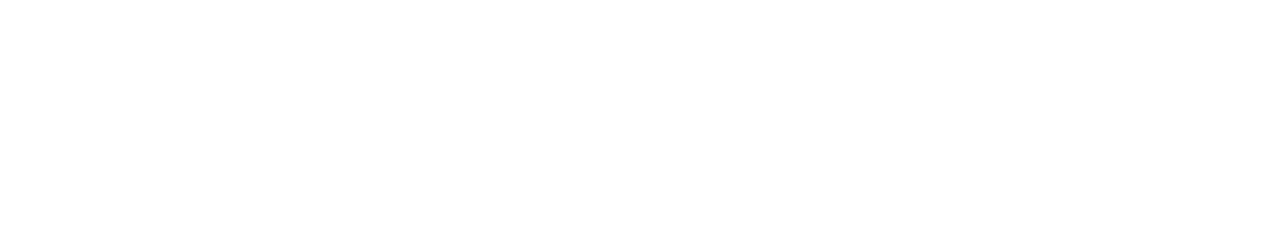
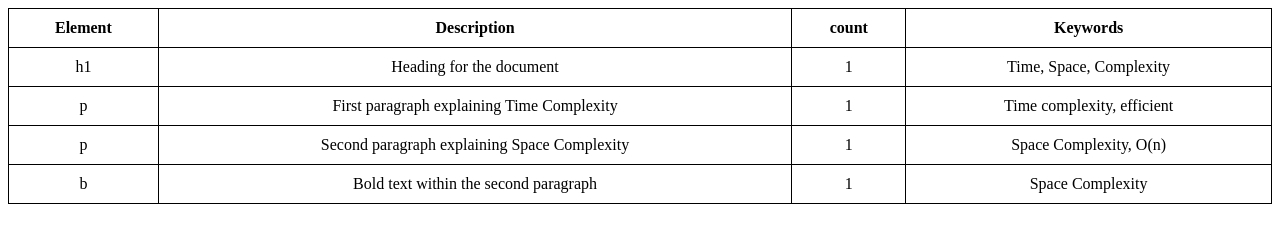
Before and after one commit to acciojob/time-and-space-complexity-himanshu946, a website: page main.html in a window 1280 px wide. Drawn offline with Linux system fonts and the light colour scheme.

Commit message:
created a submission

```diff
--- a/main.html
+++ b/main.html
@@ -8,6 +8,44 @@
 
 <body>
 	<!-- the entire body must be written by student -->
+	<table>
+		<thead>
+		  <tr>
+	<th>Element</th>
+	<th>Description</th>
+	<th>count</th>
+	<th>Keywords</th>
+		</thead>
+		</tr>
+		<tbody>
+			<tr>
+		<td>h1</td>
+		<td>Heading for the document</td>
+		<td>1</td>
+		<td>Time, Space, Complexity</td>
+			</tr>
+		<tr>
+		<td>p</td>
+		<td>First paragraph explaining Time Complexity</td>
+		<td>1</td>
+		<td>Time complexity, efficient</td>
+			</tr>
+		<tr>
+		<td>p</td>
+		<td>Second paragraph explaining Space Complexity</td>
+		<td>1</td>
+		<td>Space Complexity, O(n)</td>
+			</tr>
+
+		<tr>
+		<td>b</td>
+		<td>Bold text within the second paragraph</td>
+		<td>1</td>
+		<td>Space Complexity</td>
+			</tr>
+
+		</tbody>
+	</table>
     <script type="text/javascript" src="./script.js">
 </script>
 
--- a/styles.css
+++ b/styles.css
@@ -1 +1,12 @@
 /*  your css code here. If applicable */
+table{
+            width: 100%;
+            text-align: center;
+        }
+        table,th,td{
+            border: 1px solid  black;
+            border-collapse: collapse;
+        }
+        th, td{
+            padding: 10px;
+        }
```
